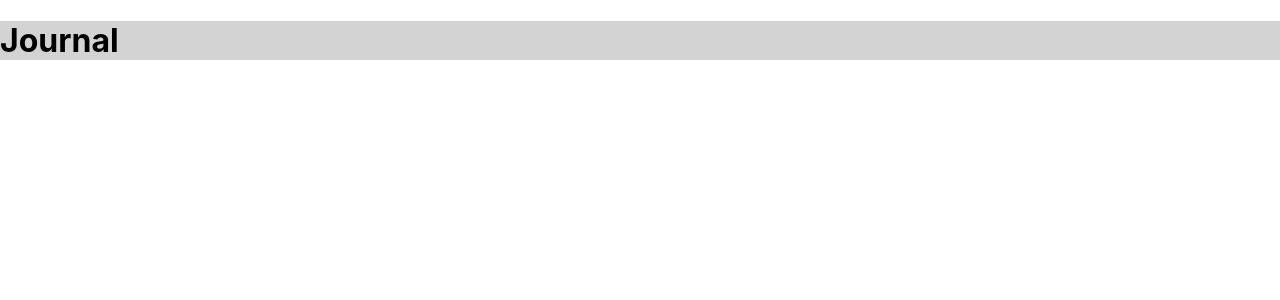
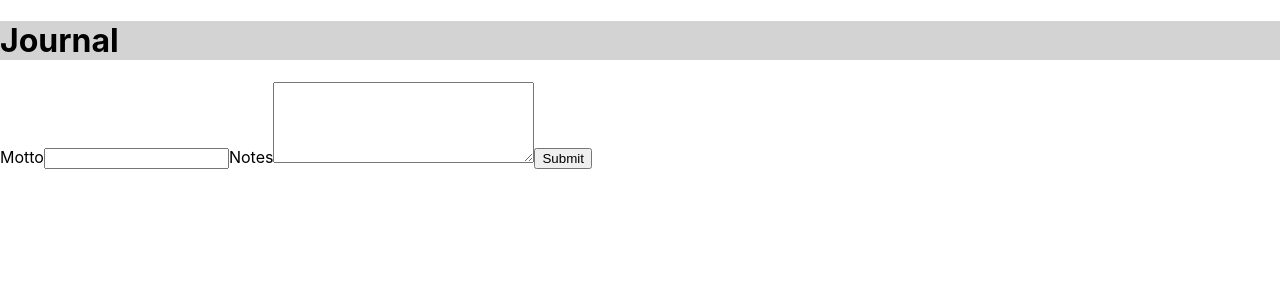
Before and after one commit to HenrikeStahlhut/journal-app, a React (Create React App) app: page / in a window 1280 px wide. Shown: the top 300 px of the page. Built offline with nearby package versions, Linux system fonts and the light colour scheme.

Commit message:
add main to App.js

```diff
--- a/src/App.js
+++ b/src/App.js
@@ -2,7 +2,7 @@
 import './App.css';
 import '../src/components/Header.css';
 import Header from "./components/Header.js";
-import Form from "./components/EntryForm.js";
+import Main from "./components/Main.js";
 
 
 // App Function with Components
@@ -10,6 +10,7 @@ function App() {
   return (
     <>
       <Header>Journal</Header>
+      <Main />
     </>
     /*
 
```
